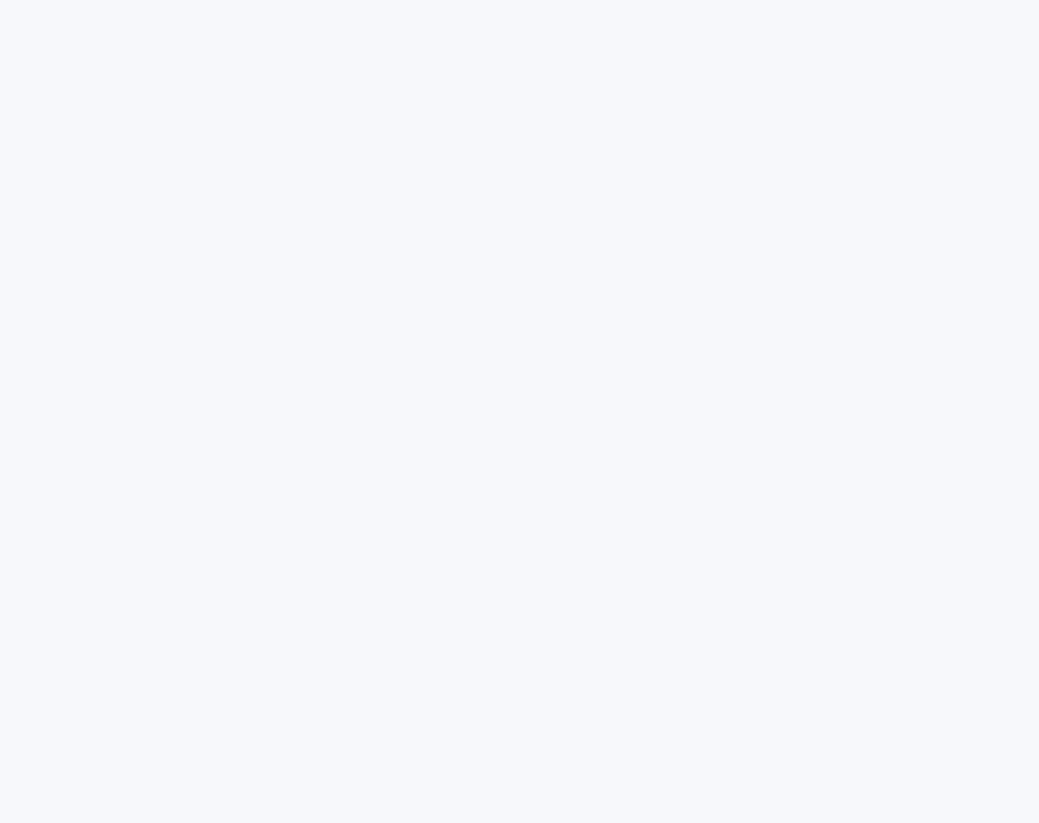
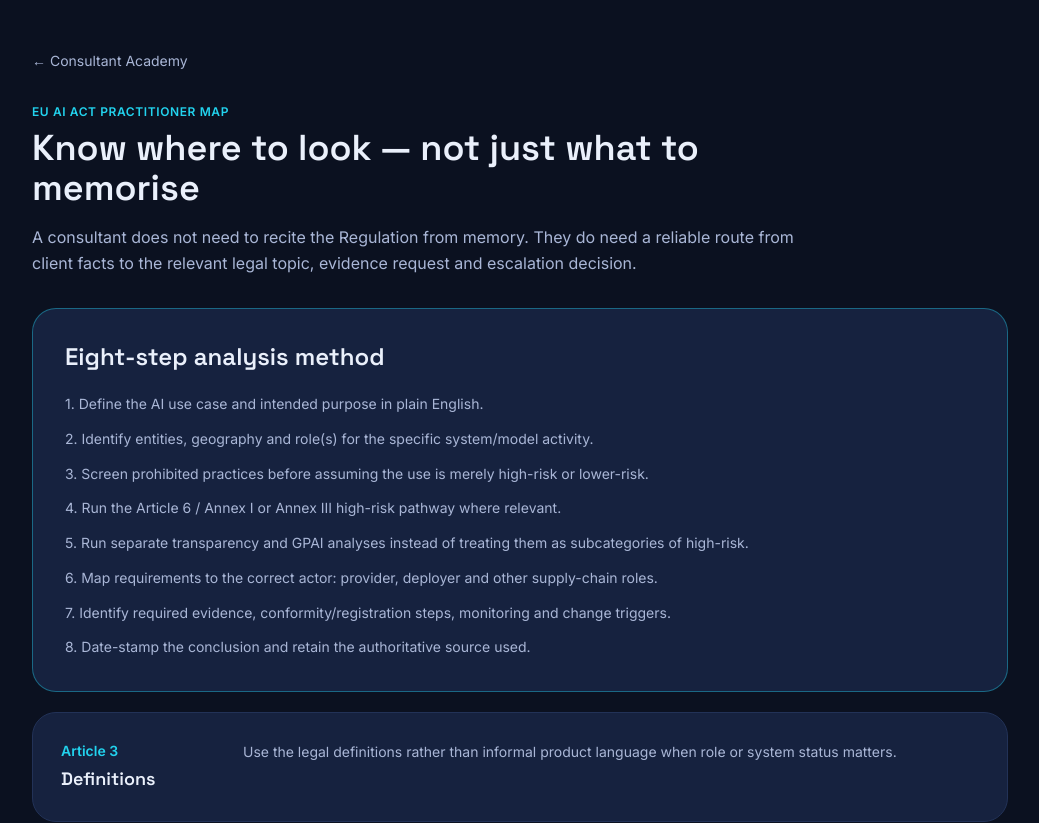
Before and after one commit to AiActReady/mockexam-app, a Next.js app: page /academy/eu-ai-act-map in a window 1280 px wide. Before the commit this address had no page. Shown: the top 823 px of the page, without its empty margins (120-1159 px from the left). Before the commit the page ends 800 px from the top, so only its background shows below. Built offline with nearby package versions, Linux system fonts and the light colour scheme.

Commit message:
Add EU AI Act practitioner map

```diff
--- /dev/null
+++ b/src/app/academy/eu-ai-act-map/page.tsx
@@ -0,0 +1,78 @@
+import Link from "next/link";
+
+const TOPICS = [
+  ["Article 3", "Definitions", "Use the legal definitions rather than informal product language when role or system status matters."],
+  ["Article 4", "AI literacy", "Providers and deployers take measures supporting AI literacy appropriate to people, experience and context."],
+  ["Article 5", "Prohibited practices", "Screen exact conditions and exceptions; high-consequence ambiguity should be escalated."],
+  ["Article 6 + Annexes I/III", "High-risk classification", "Follow the statutory pathway from intended purpose and listed use rather than classifying by model brand."],
+  ["Articles 8–15", "Requirements for high-risk AI", "Risk management, data governance, technical documentation, logging, information, human oversight, accuracy, robustness and cybersecurity."],
+  ["Article 16 onward", "Provider obligations", "Translate system requirements into provider responsibilities, conformity work and evidence."],
+  ["Article 26", "Deployer obligations", "Operational use, oversight, monitoring, logs and other duties can remain with the deployer even when the system was purchased from a compliant provider."],
+  ["Article 27", "Fundamental-rights impact assessment", "Determine whether the deployer/use triggers the FRIA duty and coordinate rather than confuse it with a GDPR DPIA."],
+  ["Article 43", "Conformity assessment", "Select the applicable route; do not assume every high-risk system needs third-party approval."],
+  ["Articles 47–49", "Declaration, CE marking and registration", "Understand the evidence and registration steps that follow the relevant conformity pathway."],
+  ["Article 50", "Transparency", "Run a separate analysis for direct AI interaction and specified synthetic/manipulated content scenarios."],
+  ["Articles 51–55", "GPAI and systemic risk", "Separate model-level obligations from downstream AI-system roles and identify additional systemic-risk duties where applicable."],
+  ["Post-market & incidents", "Lifecycle compliance", "Monitor the deployed system, investigate material performance/risk signals and maintain incident/escalation processes."],
+];
+
+const METHOD = [
+  "1. Define the AI use case and intended purpose in plain English.",
+  "2. Identify entities, geography and role(s) for the specific system/model activity.",
+  "3. Screen prohibited practices before assuming the use is merely high-risk or lower-risk.",
+  "4. Run the Article 6 / Annex I or Annex III high-risk pathway where relevant.",
+  "5. Run separate transparency and GPAI analyses instead of treating them as subcategories of high-risk.",
+  "6. Map requirements to the correct actor: provider, deployer and other supply-chain roles.",
+  "7. Identify required evidence, conformity/registration steps, monitoring and change triggers.",
+  "8. Date-stamp the conclusion and retain the authoritative source used.",
+];
+
+export default function EuAiActMapPage() {
+  return (
+    <div className="mx-auto max-w-5xl px-6 py-12">
+      <Link href="/academy" className="text-sm text-[var(--color-text-muted)] hover:text-[var(--color-text)]">← Consultant Academy</Link>
+      <header className="mt-8 max-w-3xl">
+        <div className="text-xs font-semibold uppercase tracking-wider text-[var(--color-primary)]">EU AI ACT PRACTITIONER MAP</div>
+        <h1 className="mt-2 font-display text-4xl font-semibold">Know where to look — not just what to memorise</h1>
+        <p className="mt-4 leading-relaxed text-[var(--color-text-muted)]">
+          A consultant does not need to recite the Regulation from memory. They do need a reliable route from client facts to the relevant legal topic, evidence request and escalation decision.
+        </p>
+      </header>
+
+      <section className="mt-8 rounded-3xl border border-[var(--color-primary)]/40 bg-[var(--color-surface-raised)] p-6 md:p-8">
+        <h2 className="font-display text-2xl font-semibold">Eight-step analysis method</h2>
+        <ol className="mt-5 space-y-3 text-sm leading-relaxed text-[var(--color-text-muted)]">
+          {METHOD.map((item) => <li key={item}>{item}</li>)}
+        </ol>
+      </section>
+
+      <section className="mt-5 space-y-3">
+        {TOPICS.map(([article, title, body]) => (
+          <article key={`${article}-${title}`} className="grid gap-3 rounded-3xl border border-[var(--color-border)] bg-[var(--color-surface-raised)] p-6 md:grid-cols-[170px_1fr] md:p-7">
+            <div>
+              <div className="text-sm font-semibold text-[var(--color-primary)]">{article}</div>
+              <div className="mt-1 font-display text-lg font-semibold">{title}</div>
+            </div>
+            <p className="text-sm leading-relaxed text-[var(--color-text-muted)]">{body}</p>
+          </article>
+        ))}
+      </section>
+
+      <section className="mt-5 rounded-3xl border border-[var(--color-border)] p-6 md:p-8">
+        <h2 className="font-display text-2xl font-semibold">Consultant evidence chain</h2>
+        <p className="mt-3 text-sm leading-relaxed text-[var(--color-text-muted)]">
+          For each material conclusion keep: <span className="font-semibold">client fact → evidence → relevant legal pathway → working conclusion → uncertainty/exception → action or escalation.</span> Do not replace this chain with a single red/amber/green score.
+        </p>
+      </section>
+
+      <div className="mt-6 flex flex-wrap gap-3">
+        <a href="https://eur-lex.europa.eu/eli/reg/2024/1689/2026-07-27/eng" target="_blank" rel="noreferrer" className="rounded-full bg-[var(--color-primary)] px-5 py-2.5 text-sm font-medium text-[var(--color-bg)]">Open current consolidated Act ↗</a>
+        <Link href="/academy/reference" className="rounded-full border border-[var(--color-border)] px-5 py-2.5 text-sm font-medium">Open current-law desk guide</Link>
+      </div>
+
+      <p className="mt-6 text-xs leading-relaxed text-[var(--color-text-subtle)]">
+        Reviewed 15 September 2026. Educational internal training map only. Confirm the current consolidated legislation and official guidance before using a conclusion with a live client.
+      </p>
+    </div>
+  );
+}
```
